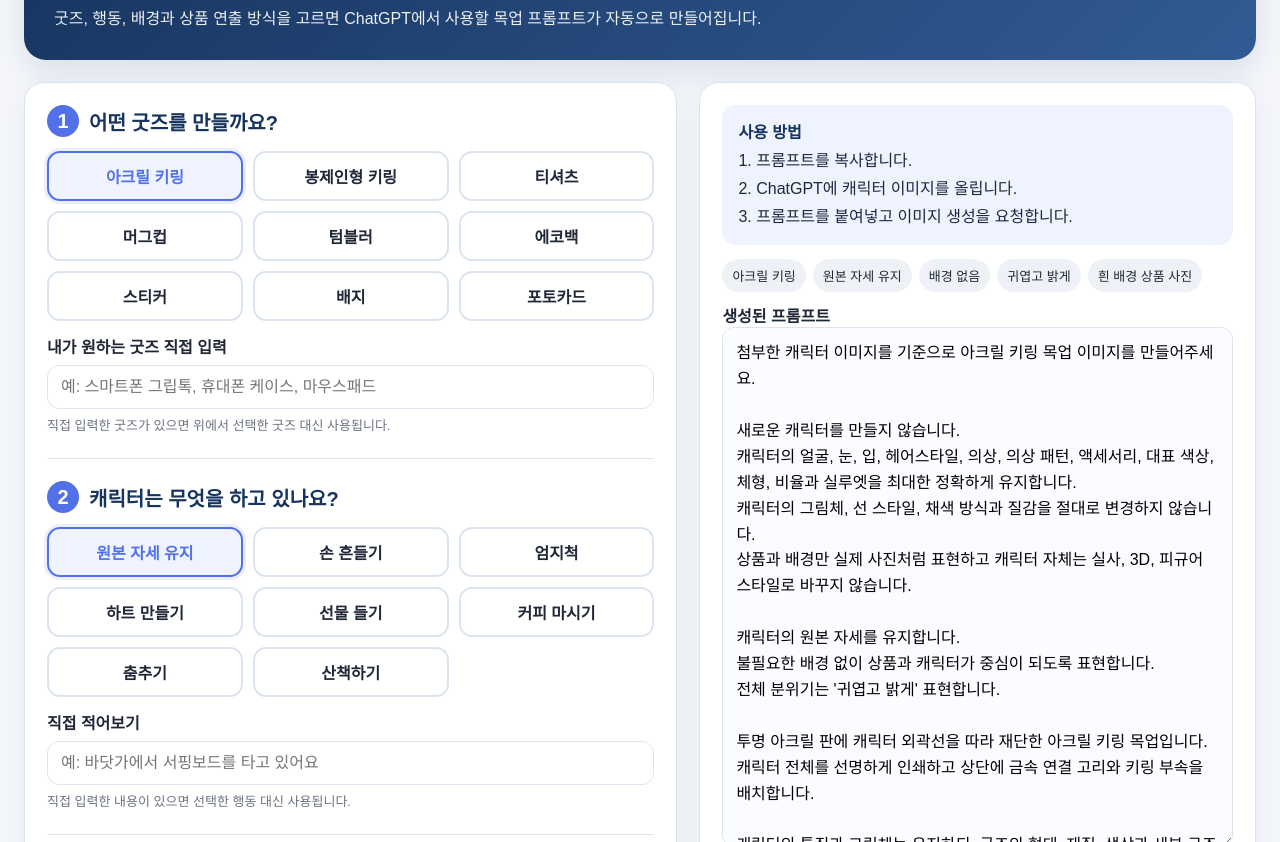
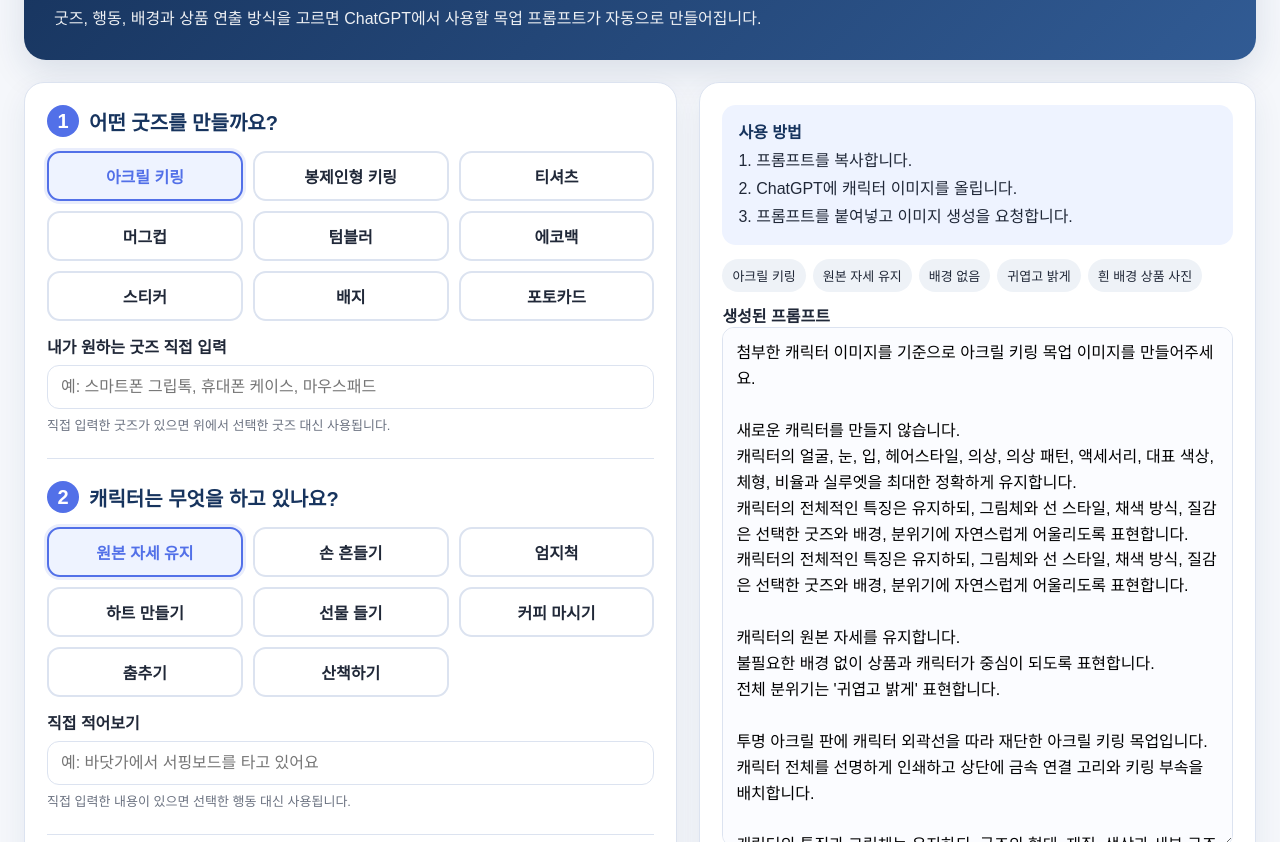
Before and after one commit to sarangbit-arch/mockup_prompt_generator, a plain HTML site: page index.html in a window 1280 px wide. Shown: the part 110-952 px from the top of the page. Drawn offline with Linux system fonts and the light colour scheme.

Commit message:
Update index.html

```diff
--- a/index.html
+++ b/index.html
@@ -55,7 +55,7 @@ const S={white:"순백색 배경에 상품 하나만 중앙에 배치한 깔끔
 const q=s=>document.querySelector(s),value=n=>q(`input[name="${n}"]:checked`)?.value||"",label=(a,v)=>a.find(x=>(Array.isArray(x)?x[0]:x)===v)?.[1]||v;
 function render(id,a,n){q("#"+id).innerHTML=a.map((x,i)=>{let v=Array.isArray(x)?x[0]:x,l=Array.isArray(x)?x[1]:x;return `<div class="pick"><input id="${n}${i}" type="radio" name="${n}" value="${v}" ${i?"":"checked"}><label for="${n}${i}">${l}</label></div>`}).join("")}
 render("goods",D.goods,"goods");render("actions",D.actions,"action");render("scenes",D.scenes,"scene");render("moods",D.moods,"mood");render("displays",D.displays,"display");
-function make(){const g=value("goods"),customGoods=q("#customGoods").value.trim(),goodsName=customGoods||label(D.goods,g),a=q("#customAction").value.trim()||value("action"),sc=q("#customScene").value.trim()||value("scene"),m=value("mood"),d=value("display"),ex=q("#extra").value.trim();const action=a==="원본 자세 유지"?"캐릭터의 원본 자세를 유지합니다.":`캐릭터는 '${a}' 모습을 하고 있습니다.`;const scene=sc==="배경 없음"?"불필요한 배경 없이 상품과 캐릭터가 중심이 되도록 표현합니다.":`캐릭터와 상품에 어울리도록 '${sc}' 장면을 자연스럽게 반영합니다.`;const goodsPrompt=customGoods?`첨부한 캐릭터를 활용한 실제 ${goodsName} 목업 이미지입니다. 해당 상품의 일반적인 구조와 사용 방식을 자연스럽게 표현합니다. 캐릭터가 상품의 주요 인쇄 또는 장식 영역에서 크고 선명하게 보이도록 배치합니다.`:P[g];q("#prompt").value=`첨부한 캐릭터 이미지를 기준으로 ${goodsName} 목업 이미지를 만들어주세요.\n\n새로운 캐릭터를 만들지 않습니다.\n캐릭터의 얼굴, 눈, 입, 헤어스타일, 의상, 의상 패턴, 액세서리, 대표 색상, 체형, 비율과 실루엣을 최대한 정확하게 유지합니다.\n캐릭터의 그림체, 선 스타일, 채색 방식과 질감을 절대로 변경하지 않습니다.\n상품과 배경만 실제 사진처럼 표현하고 캐릭터 자체는 실사, 3D, 피규어 스타일로 바꾸지 않습니다.\n\n${action}\n${scene}\n전체 분위기는 '${m}' 표현합니다.\n\n${goodsPrompt}\n\n캐릭터의 특징과 그림체는 유지하되, 굿즈의 형태, 재질, 색상과 세부 구조는 실제로 제작 가능한 범위에서 창의적으로 다양하게 표현합니다.\n매번 동일한 상품 형태를 반복해서 고정하지 말고, 상품에 어울리는 다양한 디자인을 자유롭게 제안합니다.\n\n${S[d]}\n\n상품 전체와 캐릭터가 잘리지 않도록 안정적으로 배치합니다.\n캐릭터의 얼굴과 주요 특징이 상품에서 선명하게 보이게 합니다.\n임의의 글자, 로고, 워터마크와 추가 캐릭터를 넣지 않습니다.\n고해상도, 실제 판매 가능한 문화상품 굿즈 목업 품질로 제작합니다.${ex?`\n\n추가 요청: ${ex}`:""}`;q("#summary").innerHTML=[goodsName,a,sc,m,label(D.displays,d)].map(x=>`<span class="chip">${esc(x)}</span>`).join("")}
+function make(){const g=value("goods"),customGoods=q("#customGoods").value.trim(),goodsName=customGoods||label(D.goods,g),a=q("#customAction").value.trim()||value("action"),sc=q("#customScene").value.trim()||value("scene"),m=value("mood"),d=value("display"),ex=q("#extra").value.trim();const action=a==="원본 자세 유지"?"캐릭터의 원본 자세를 유지합니다.":`캐릭터는 '${a}' 모습을 하고 있습니다.`;const scene=sc==="배경 없음"?"불필요한 배경 없이 상품과 캐릭터가 중심이 되도록 표현합니다.":`캐릭터와 상품에 어울리도록 '${sc}' 장면을 자연스럽게 반영합니다.`;const goodsPrompt=customGoods?`첨부한 캐릭터를 활용한 실제 ${goodsName} 목업 이미지입니다. 해당 상품의 일반적인 구조와 사용 방식을 자연스럽게 표현합니다. 캐릭터가 상품의 주요 인쇄 또는 장식 영역에서 크고 선명하게 보이도록 배치합니다.`:P[g];q("#prompt").value=`첨부한 캐릭터 이미지를 기준으로 ${goodsName} 목업 이미지를 만들어주세요.\n\n새로운 캐릭터를 만들지 않습니다.\n캐릭터의 얼굴, 눈, 입, 헤어스타일, 의상, 의상 패턴, 액세서리, 대표 색상, 체형, 비율과 실루엣을 최대한 정확하게 유지합니다.\n캐릭터의 전체적인 특징은 유지하되, 그림체와 선 스타일, 채색 방식, 질감은 선택한 굿즈와 배경, 분위기에 자연스럽게 어울리도록 표현합니다.\n캐릭터의 전체적인 특징은 유지하되, 그림체와 선 스타일, 채색 방식, 질감은 선택한 굿즈와 배경, 분위기에 자연스럽게 어울리도록 표현합니다.\n\n${action}\n${scene}\n전체 분위기는 '${m}' 표현합니다.\n\n${goodsPrompt}\n\n캐릭터의 특징과 그림체는 유지하되, 굿즈의 형태, 재질, 색상과 세부 구조는 실제로 제작 가능한 범위에서 창의적으로 다양하게 표현합니다.\n매번 동일한 상품 형태를 반복해서 고정하지 말고, 상품에 어울리는 다양한 디자인을 자유롭게 제안합니다.\n\n${S[d]}\n\n상품 전체와 캐릭터가 잘리지 않도록 안정적으로 배치합니다.\n캐릭터의 얼굴과 주요 특징이 상품에서 선명하게 보이게 합니다.\n임의의 글자, 로고, 워터마크와 추가 캐릭터를 넣지 않습니다.\n고해상도, 실제 판매 가능한 문화상품 굿즈 목업 품질로 제작합니다.${ex?`\n\n추가 요청: ${ex}`:""}`;q("#summary").innerHTML=[goodsName,a,sc,m,label(D.displays,d)].map(x=>`<span class="chip">${esc(x)}</span>`).join("")}
 function esc(s){return s.replace(/[&<>"']/g,c=>({"&":"&amp;","<":"&lt;",">":"&gt;",'"':"&quot;","'":"&#39;"}[c]))}
 document.addEventListener("input",make);document.addEventListener("change",make);
 q("#copyBtn").onclick=async()=>{try{await navigator.clipboard.writeText(q("#prompt").value)}catch{q("#prompt").select();document.execCommand("copy")}msg("프롬프트를 복사했습니다.")};
```
